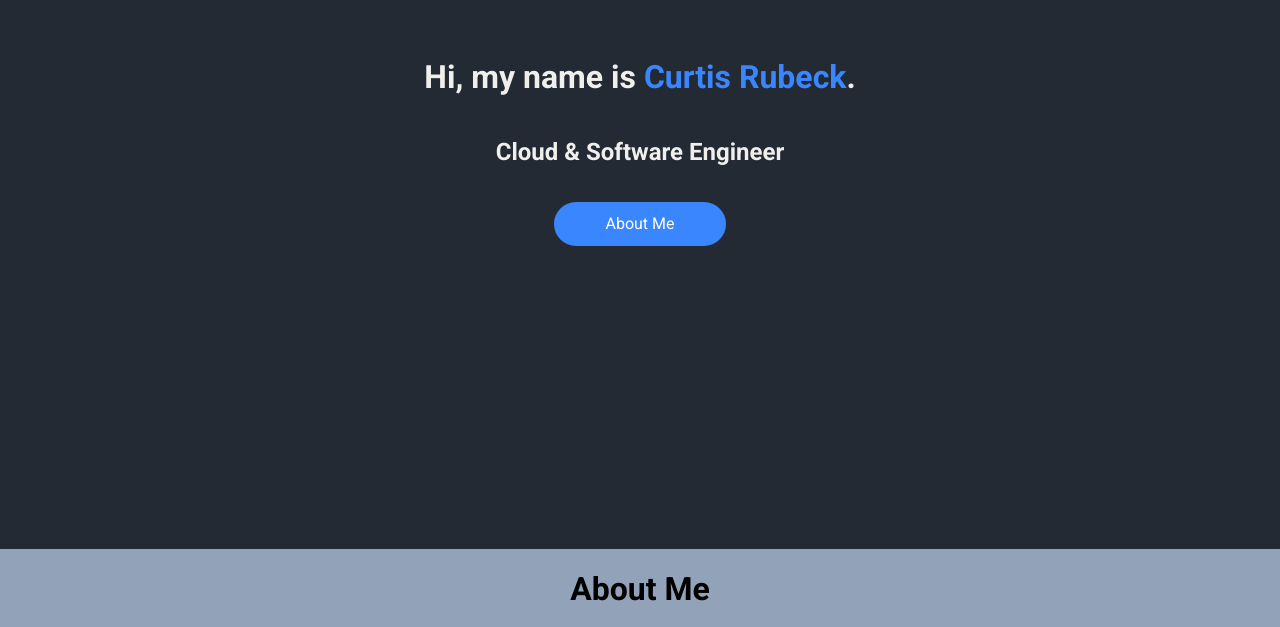
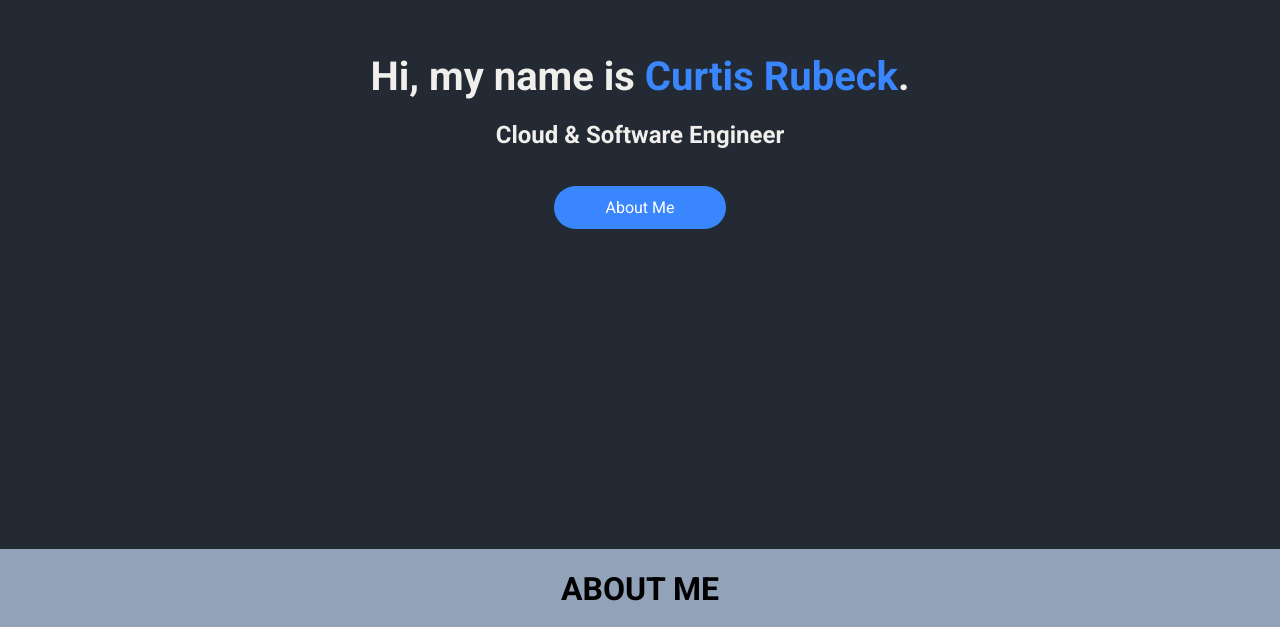
Before and after one commit to curtrube/full-page-scroll, a plain HTML site: page index.html in a window 1280 px wide. Shown: the part 251-878 px from the top of the page. Drawn offline with Linux system fonts and the light colour scheme.

Commit message:
going in the right direction

```diff
--- a/index.html
+++ b/index.html
@@ -15,6 +15,7 @@
   </head>
   <body>
     <div>
+      <!-- Intro -->
       <div class="section" id="section-1">
         <div class="intro">
           <h1>
@@ -24,8 +25,9 @@
           <a class="btn btn--primary" href="#section-2">About Me</a>
         </div>
       </div>
+      <!-- About -->
       <div class="section" id="section-2">
-        <div class="about">
+        <div class="section__header">
           <h1>About Me</h1>
         </div>
         <div class="about__body">
@@ -45,7 +47,12 @@
           </div>
         </div>
       </div>
-      <div class="section" id="section-3"></div>
+      <!-- My Work -->
+      <div class="section" id="section-3">
+        <div class="section__header">
+          <h1>My Work</h1>
+        </div>
+      </div>
       <div class="section" id="section-4"></div>
     </div>
   </body>
--- a/main.css
+++ b/main.css
@@ -1,5 +1,9 @@
 :root {
   --color-primary: #3a86ff;
+}
+
+html {
+  scroll-behavior: smooth;
 }
 
 body {
@@ -11,6 +15,12 @@ body {
 .section {
   height: 100vh;
   width: 100vw;
+}
+
+.section__header {
+  display: flex;
+  justify-content: center;
+  text-transform: uppercase;
 }
 
 #section-1 {
@@ -43,9 +53,9 @@ body {
   color: #3a86ff;
 }
 
-.about {
-  display: flex;
-  justify-content: center;
+.intro h1 {
+  font-size: 2.5rem;
+  margin: 0 1rem;
 }
 
 .about__body {
@@ -58,9 +68,6 @@ body {
 
 .about__body p {
   margin: 0 2rem 1rem 2rem;
-}
-
-.about h1 {
 }
 
 .btn {
```
